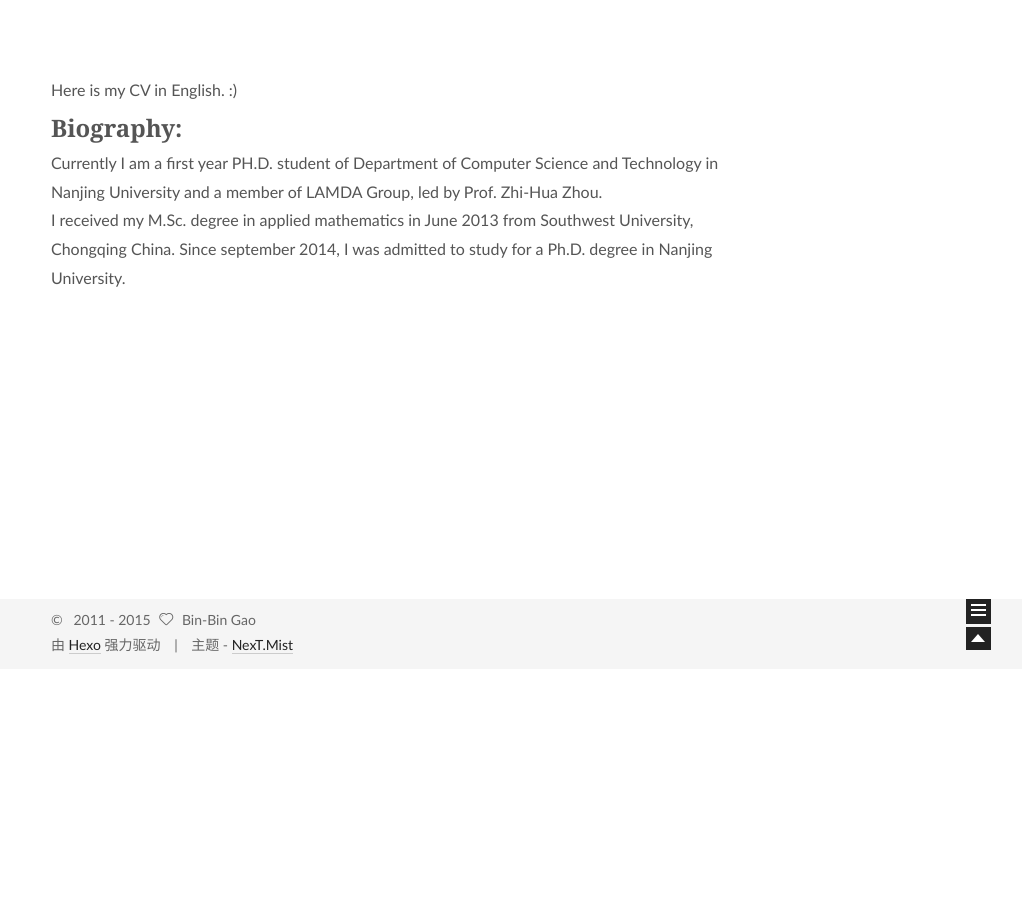
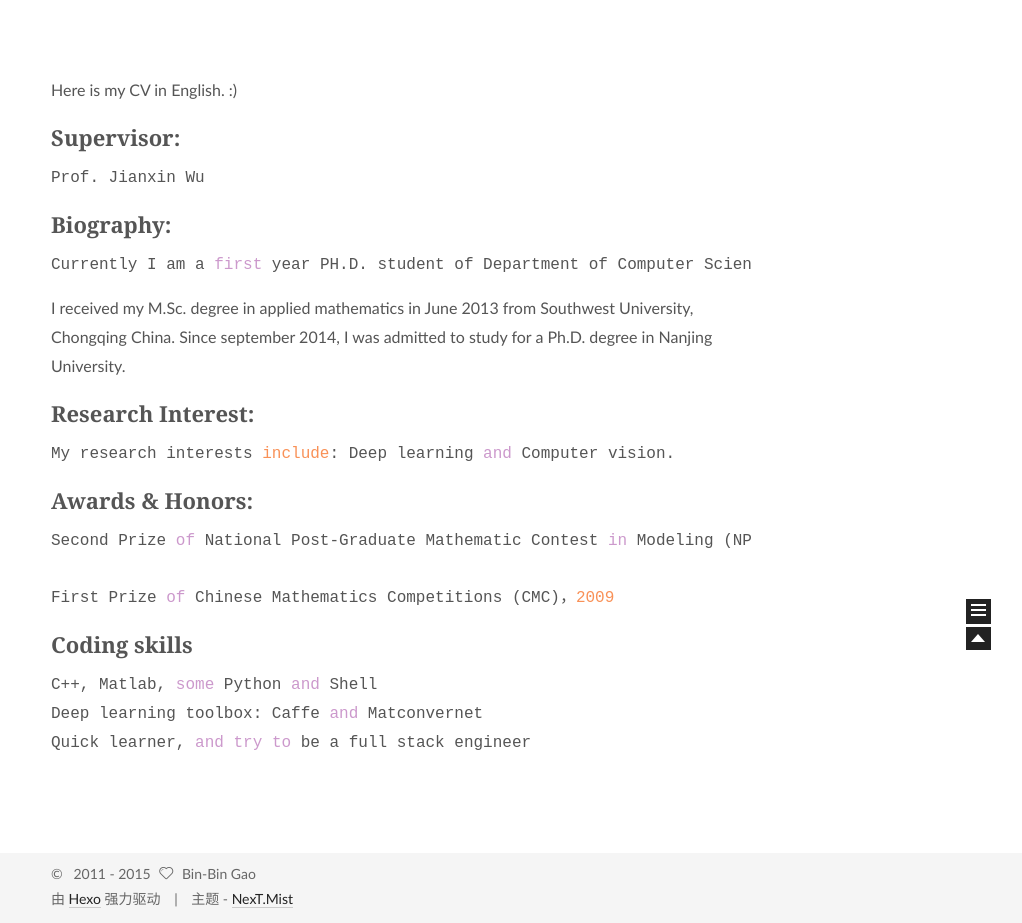
Before and after one commit to gaobb/gaobb.github.io, a plain HTML site: page about/index.html in a window 1280 px wide. Shown: the part 131-1054 px from the top of the page, without its empty margins (239-1261 px from the left). Before the commit the page ends 800 px from the top, so only its background shows below. Drawn offline with Linux system fonts and the light colour scheme.

Commit message:
Site updated: 2015-06-04 21:27:48

```diff
--- a/about/index.html
+++ b/about/index.html
@@ -141,8 +141,17 @@
 
 
       <p>Here is my CV in English. :)</p>
-<h1 id="Biography:">Biography:</h1><p>Currently I am a first year PH.D. student of Department of Computer Science and Technology in Nanjing University and a member of LAMDA Group, led by Prof. Zhi-Hua Zhou.<br>I received my M.Sc. degree in applied mathematics in June 2013 from Southwest University, Chongqing China. Since september 2014, I was admitted to study for a Ph.D. degree in Nanjing University. </p>
+<h2 id="Supervisor:">Supervisor:</h2><pre><code>Prof. Jianxin Wu
+</code></pre><h2 id="Biography:">Biography:</h2><pre><code>Currently I am <span class="operator">a</span> <span class="keyword">first</span> year PH.D. student <span class="operator">of</span> Department <span class="operator">of</span> Computer Science <span class="operator">and</span> Technology <span class="operator">in</span> Nanjing University <span class="operator">and</span> <span class="operator">a</span> member <span class="operator">of</span> LAMDA Group, led <span class="keyword">by</span> Prof. Zhi-Hua Zhou.
+</code></pre><p>I received my M.Sc. degree in applied mathematics in June 2013 from Southwest University, Chongqing China. Since september 2014, I was admitted to study for a Ph.D. degree in Nanjing University. </p>
+<h2 id="Research_Interest:">Research Interest:</h2><pre><code><span class="label">My</span> research interests <span class="preprocessor">include</span>: Deep learning <span class="keyword">and </span>Computer vision.
+</code></pre><h2 id="Awards_&amp;_Honors:">Awards &amp; Honors:</h2><pre><code>Second Prize <span class="keyword">of</span> National Post-Graduate Mathematic Contest <span class="keyword">in</span> Modeling (NPGMCM)，<span class="number">2011</span>
 
+First Prize <span class="keyword">of</span> Chinese Mathematics Competitions (CMC)，<span class="number">2009</span>
+</code></pre><h2 id="Coding_skills">Coding skills</h2><pre><code>C++, Matlab, <span class="keyword">some</span> Python <span class="keyword">and</span> Shell
+Deep learning toolbox: Caffe <span class="keyword">and</span> Matconvernet
+Quick learner, <span class="keyword">and</span> <span class="keyword">try</span> <span class="keyword">to</span> be a full stack engineer
+</code></pre>
 
   </div>
 
```
